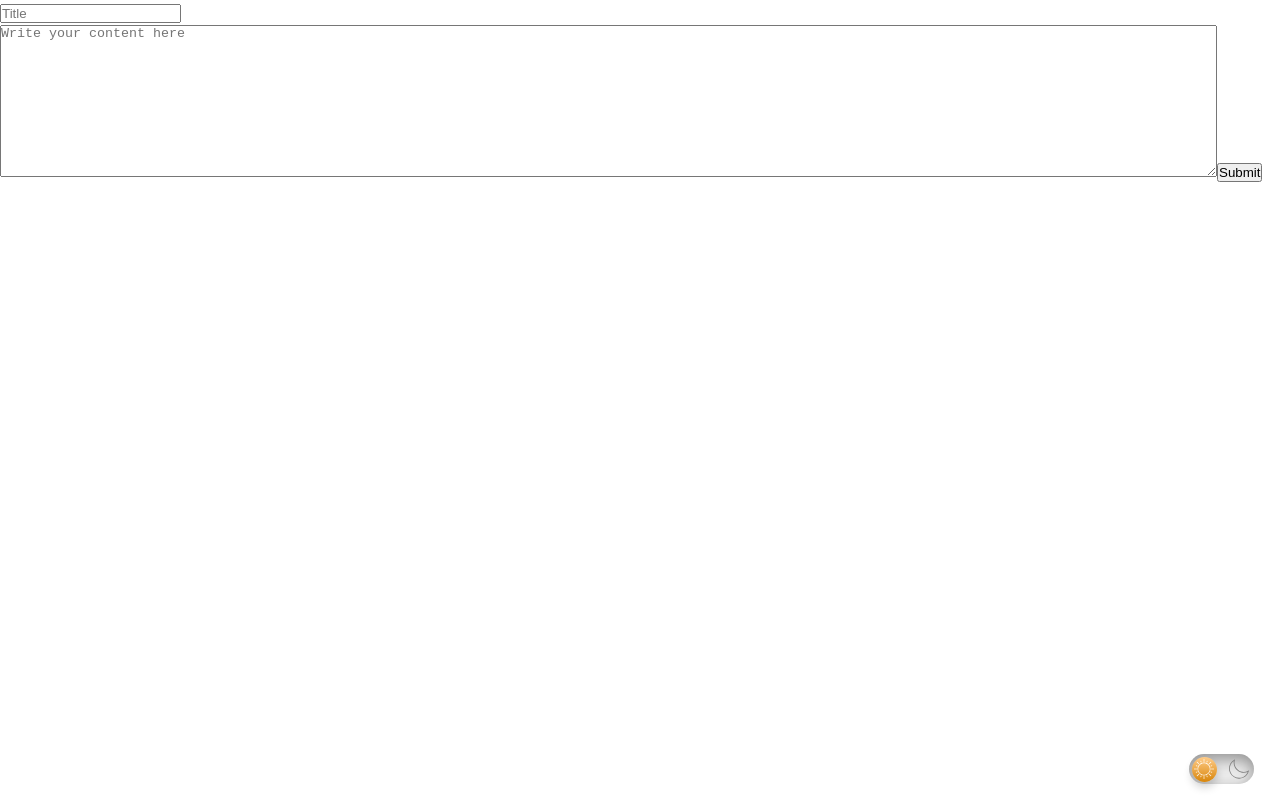
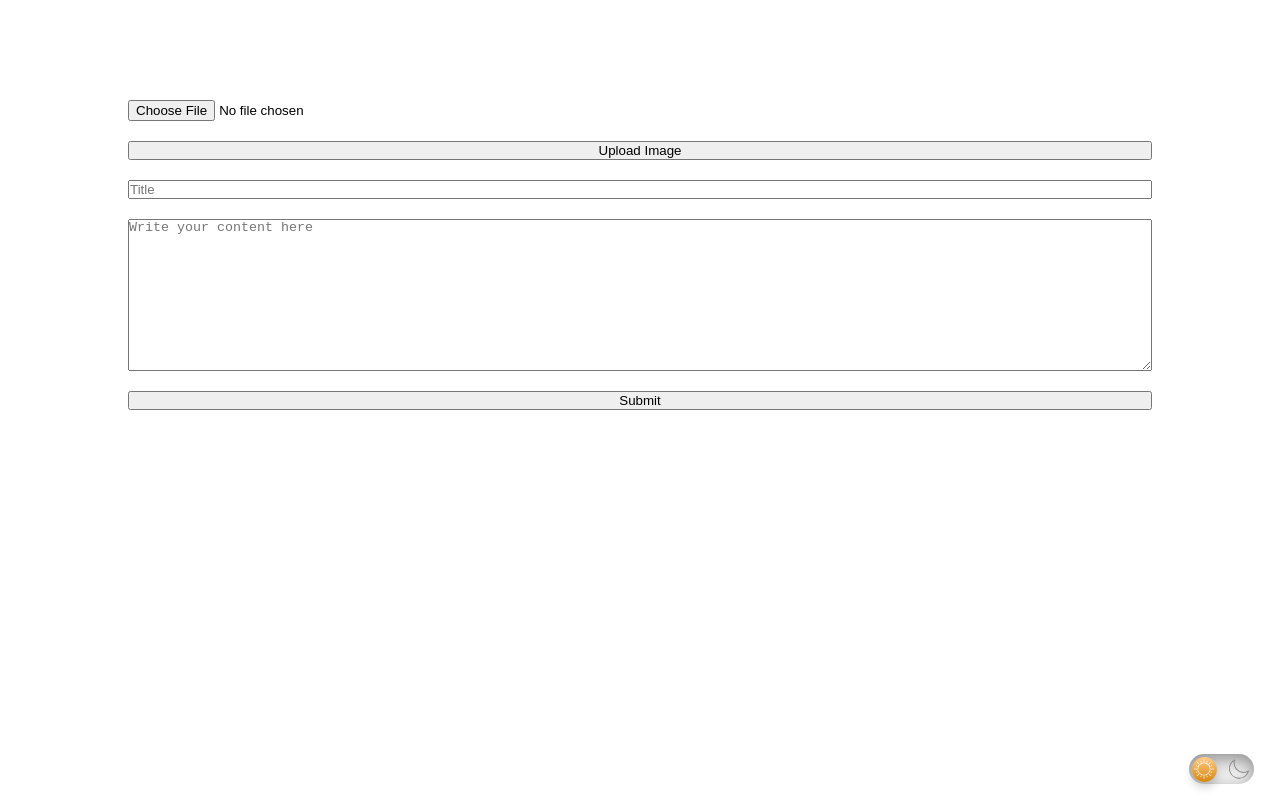
Before and after one commit to anhduc151/blogs-react-app, a React (Create React App) app: page /create in a window 1280 px wide. Built offline with nearby package versions, Linux system fonts and the light colour scheme; a web font is replaced by a local one.

Commit message:
upload image

```diff
--- a/package.json
+++ b/package.json
@@ -13,6 +13,7 @@
     "react-dom": "^18.2.0",
     "react-router-dom": "^6.18.0",
     "react-scripts": "5.0.1",
+    "uuid": "^9.0.1",
     "web-vitals": "^2.1.4"
   },
   "scripts": {
--- /dev/null
+++ b/src/components/admin/create/create.css
@@ -0,0 +1,10 @@
+/* css create */
+.create {
+  padding: 100px 10%;
+}
+
+.create_form {
+  display: flex;
+  flex-direction: column;
+  gap: 20px;
+}
--- a/src/components/admin/create/index.jsx
+++ b/src/components/admin/create/index.jsx
@@ -1,48 +1,118 @@
-// Import the specific named exports from the firebase file
 import { app } from "../../../firebase";
-import React, { useEffect, useState } from "react";
+import React, { useState } from "react";
 import { message } from "antd";
-
-// Access the firestore method from the initialized app
 import { getFirestore, collection, addDoc } from "firebase/firestore";
+import { storage } from "../../../firebase";
+import "./create.css";
+import { ref, uploadBytes, getDownloadURL } from "firebase/storage";
+import { v4 } from "uuid";
 
 const DB = getFirestore(app);
-
 const Blogslist = collection(DB, "blogs");
 
 const CreateBlog = () => {
   const [title, setTitle] = useState("");
   const [body, setBody] = useState("");
+  const [imageUpload, setImageUpload] = useState(null);
+  const [imageUrl, setImageUrl] = useState(null);
 
-  useEffect(() => {
-    // set title
-    document.title = "Create Blog - Slurp";
-  }, []);
+  const imageListRef = ref(storage, "images/");
 
-  const submit = (e) => {
-    e.preventDefault();
-    addDoc(Blogslist, {
-      Title: title,
-      Body: body,
-    })
-      .then((docRef) => {
-        message.success("Data successfully submitted");
-      })
-      .catch((error) => {
-        console.log("error:", error);
-      });
+  const uploadImage = async () => {
+    if (imageUpload == null) {
+      message.error("Please upload an image");
+      return null; // Trả về null nếu không có ảnh
+    }
+
+    try {
+      // Upload image to storage
+      const imageRef = ref(storage, `images/${imageUpload.name + v4()}`);
+      await uploadBytes(imageRef, imageUpload);
+
+      // Get image URL
+      const imageUrl = await getDownloadURL(imageRef);
+      setImageUrl(imageUrl);
+
+      // Display success message
+      message.success("Image uploaded successfully");
+
+      // Update state with the image URL
+      return imageUrl;
+    } catch (error) {
+      console.error("Error uploading image:", error);
+      message.error("Error uploading image. Please try again.");
+      return null; // Trả về null nếu có lỗi khi tải ảnh lên
+    }
+  };
+
+  const submit = async (e) => {
+    if (e) {
+      e.preventDefault();
+    }
+
+    try {
+      // Upload image
+      const uploadedImageUrl = await uploadImage();
+      console.log(
+        "🚀 ~ file: index.jsx:56 ~ submit ~ uploadedImageUrl:",
+        uploadedImageUrl
+      );
+
+      // Nếu có ảnh, thêm blog vào Firestore
+      if (uploadedImageUrl) {
+        await addDoc(Blogslist, {
+          Title: title,
+          Body: body,
+          ImageUrl: uploadedImageUrl,
+        });
+
+        // Hiển thị thông báo thành công
+        message.success("Blog successfully created");
+
+        // clear form
+        setTitle("");
+        setBody("");
+        setImageUpload(null);
+        setImageUrl(uploadedImageUrl); // Lưu URL của ảnh để hiển thị sau này
+      }
+    } catch (error) {
+      console.error("Error creating blog:", error);
+      message.error("Error creating blog. Please try again.");
+    }
   };
 
   return (
-    <div>
+    <div className="create">
       <form
+        className="create_form"
         onSubmit={(event) => {
           submit(event);
         }}
       >
+        {!imageUrl ? ( // Nếu có ảnh, hiển thị nút upload
+          <>
+            <input
+              type="file"
+              onChange={(event) => {
+                setImageUpload(event.target.files[0]);
+              }}
+            />
+            <button type="button" onClick={uploadImage}>
+              Upload Image
+            </button>
+          </>
+        ) : (
+          <img
+            src={imageUrl}
+            alt="uploaded"
+            className="create_uploaded_image"
+          />
+        )}
+
         <input
           type="text"
           placeholder="Title"
+          value={title}
           onChange={(e) => {
             setTitle(e.target.value);
           }}
@@ -55,6 +125,7 @@ const CreateBlog = () => {
           placeholder="Write your content here"
           rows="10"
           cols="150"
+          value={body}
           onChange={(e) => {
             setBody(e.target.value);
           }}
--- /dev/null
+++ b/src/components/admin/detailsBlog/detail-blog.css
@@ -0,0 +1,22 @@
+/* css details */
+.details {
+  padding: 100px 20%;
+}
+
+.details_h1 {
+  font-size: 30px;
+  text-align: center;
+  font-family: "Roboto";
+}
+
+.details_p {
+  font-size: 20px;
+  font-family: "Roboto";
+  margin-top: 20px;
+}
+
+@media screen and (max-width: 768px) {
+  .details {
+    padding: 100px 9%;
+  }
+}
--- a/src/components/admin/detailsBlog/index.jsx
+++ b/src/components/admin/detailsBlog/index.jsx
@@ -1,4 +1,5 @@
 import { app } from "../../../firebase";
+import "./detail-blog.css";
 import React, { useState, useEffect } from "react";
 import { useParams } from "react-router-dom";
 import { getFirestore, collection, doc, getDoc } from "firebase/firestore";
@@ -11,7 +12,7 @@ const BlogView = () => {
   const [blog, setBlog] = useState({});
 
   useEffect(() => {
-    document.title = 'Details Blog - Slurp';
+    document.title = "Details Blog - Slurp";
   }, []);
 
   useEffect(() => {
@@ -34,10 +35,10 @@ const BlogView = () => {
 
   return (
     <div>
-      <p>
-        <i className="bx bxs-landscape"></i> {blog.Title}
-      </p>
-      <p>{blog.Body}</p>
+      <div className="details">
+        <h1 className="details_h1">{blog.Title}</h1>
+        <p className="details_p">{blog.Body}</p>
+      </div>
     </div>
   );
 };
--- a/src/firebase.js
+++ b/src/firebase.js
@@ -1,6 +1,7 @@
 // Import the functions you need from the SDKs you need
 import { initializeApp } from "firebase/app";
 import { getAuth } from "firebase/auth";
+import { getStorage } from "firebase/storage";
 // import { getFirestore } from "firebase/firestore";
 
 
@@ -22,6 +23,7 @@ const firebaseConfig = {
 // Initialize Firebase
 const app = initializeApp(firebaseConfig);
 const auth = getAuth(app);
+const storage = getStorage(app);
 // const firestore = getFirestore(app);
 
-export { app, auth };
+export { app, auth, storage };
--- a/src/global.css
+++ b/src/global.css
@@ -42,7 +42,7 @@
 }
 
 body {
-  font-family: Poppins;
+  font-family: "Roboto";
   background-color: var(--body_background);
   color: var(--body_color);
 }
```
Also changed, not shown: src/components/pages/Home/index.jsx (+10 -16 lines), 1 other file (tests, documents, lock files or other folders).
